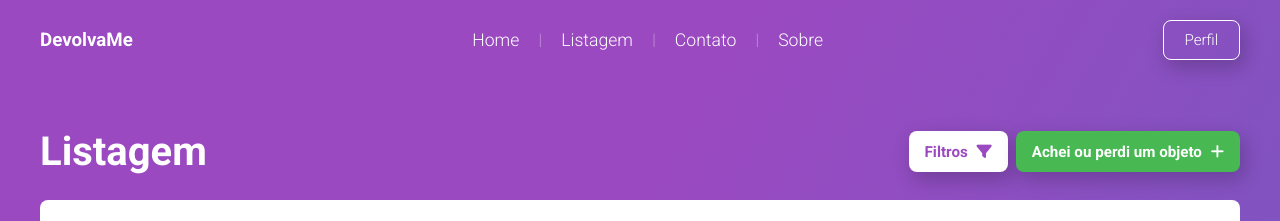
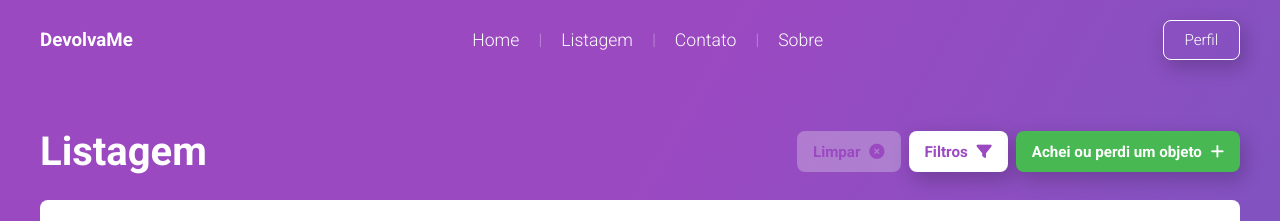
Before and after one commit to ICEI-PUCMinas-PSG-SI-TI/tiaw_2023-1-devolvame, a plain HTML site: page codigo/screens/Listagem/index.html in a window 1280 px wide. Shown: the top 221 px of the page. Drawn offline with Linux system fonts and the light colour scheme.

Commit message:
LimparFiltro

```diff
--- a/codigo/screens/Listagem/index.html
+++ b/codigo/screens/Listagem/index.html
@@ -30,10 +30,20 @@
             <div class="top-row">
                 <h1>Listagem</h1>
                 <div class="button-group">
+
+
+                    <button disabled style ="color: var(--secondary)"onClick="limparFiltro()" id ="btn-limpar" >
+                        Limpar
+                        <i class="fa-solid fa-circle-xmark"></i>
+                    </button>
+
                     <button class="filter-button">
                         Filtros
                         <i class="fa-solid fa-filter"></i>
                     </button>
+
+
+
                     <a href="../CadastroObjeto/index.html">
                         <button class="add-button">
                             Achei ou perdi um objeto
@@ -73,9 +83,13 @@
                         <option value="b">B</option>
                     </select>
                 </div>
+
                 <button onClick="filtrar()" class="search-button">
                     Buscar <i class="fa-solid fa-magnifying-glass"></i>
                 </button>
+
+
+
             </div>
 
             <div class="list-container"></div>
--- a/codigo/screens/Listagem/script.js
+++ b/codigo/screens/Listagem/script.js
@@ -165,6 +165,7 @@ function filtraPorOpcoes(categoriaSelecionada, blocoSelecionado, nomeBusca){
 }
 
 function filtrar() {
+    document.getElementById("btn-limpar").disabled=false
 
     const categoriaSelecionada = document.getElementById('categoria').value;
     const blocoSelecionado = document.getElementById('bloco').value;
@@ -176,3 +177,20 @@ function filtrar() {
         filtraPorOpcoes(categoriaSelecionada, blocoSelecionado, nomeBusca);
     }
 }
+
+//BABI - funcao limpar filtro
+
+function limparFiltro() {
+    objectsContainer.innerHTML="";
+    document.getElementById("btn-limpar").disabled=true
+
+    handleListObjetos();
+    const categoriaSelecionada = document.getElementById('categoria');
+    const blocoSelecionado = document.getElementById('bloco');
+    const nomeBusca = document.getElementById('minhabusca');
+
+    categoriaSelecionada.selectedIndex=0;
+    blocoSelecionado.selectedIndex=0;
+    nomeBusca.value='';
+
+}
```
